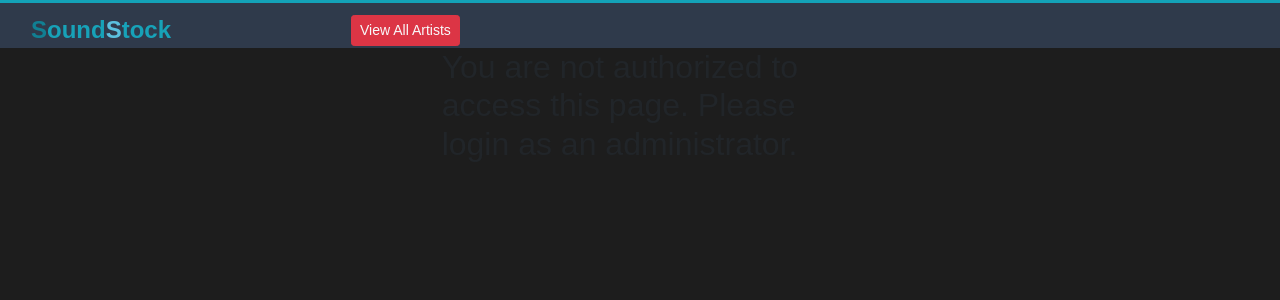
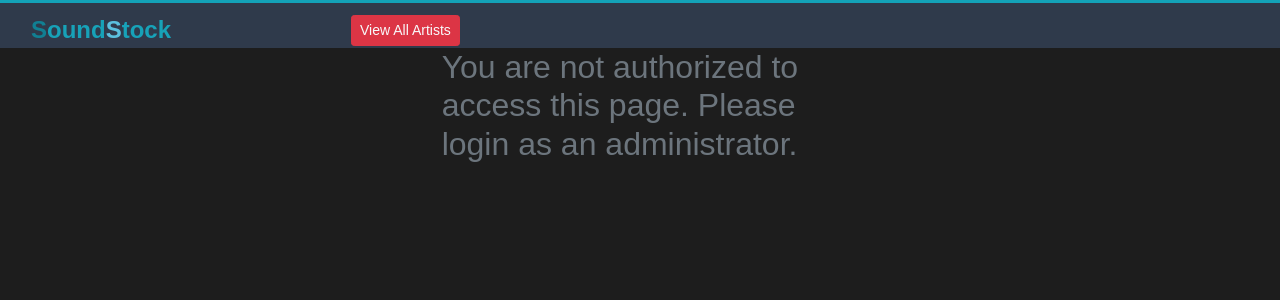
Before and after one commit to EwilsonS/EvanSoundStock, a React (Create React App) app in the folder client/: page /#/admin in a window 1280 px wide. Shown: the top 300 px of the page. Built offline with nearby package versions, Linux system fonts and the light colour scheme.

Commit message:
color shift and guest line

```diff
--- a/client/src/components/Artist/index.js
+++ /dev/null
@@ -1,5 +0,0 @@
-// export * from "./Image";
-// export * from "./CardDiv";
-// export * from "./Music";
-// export * from "./Progress";
-// export * from "./MiniCard";
--- a/client/src/components/Pages/Admin.js
+++ b/client/src/components/Pages/Admin.js
@@ -42,9 +42,9 @@ visits = () => {
           <Container fluid>
             <Row>
               <Col size="md-4">
-                <h4>Visitor Messages</h4>
+                <h4 className="text-secondary">Visitor Messages</h4>
                 {this.state.message.map(mess => mess ? (
-                  <div key={mess._id}>
+                  <div className="text-secondary" key={mess._id}>
                     <h6>From: {mess.name}</h6>
                     <h6>Email: {mess.email}</h6>
                     <p>
@@ -71,7 +71,7 @@ visits = () => {
           <Row>
             <Col size="md-4"></Col>
             <Col size="md-4">
-              <h2>
+              <h2 className="text-secondary">
                 You are not authorized to access this page. Please login as an administrator.
               </h2>
             </Col>
```
